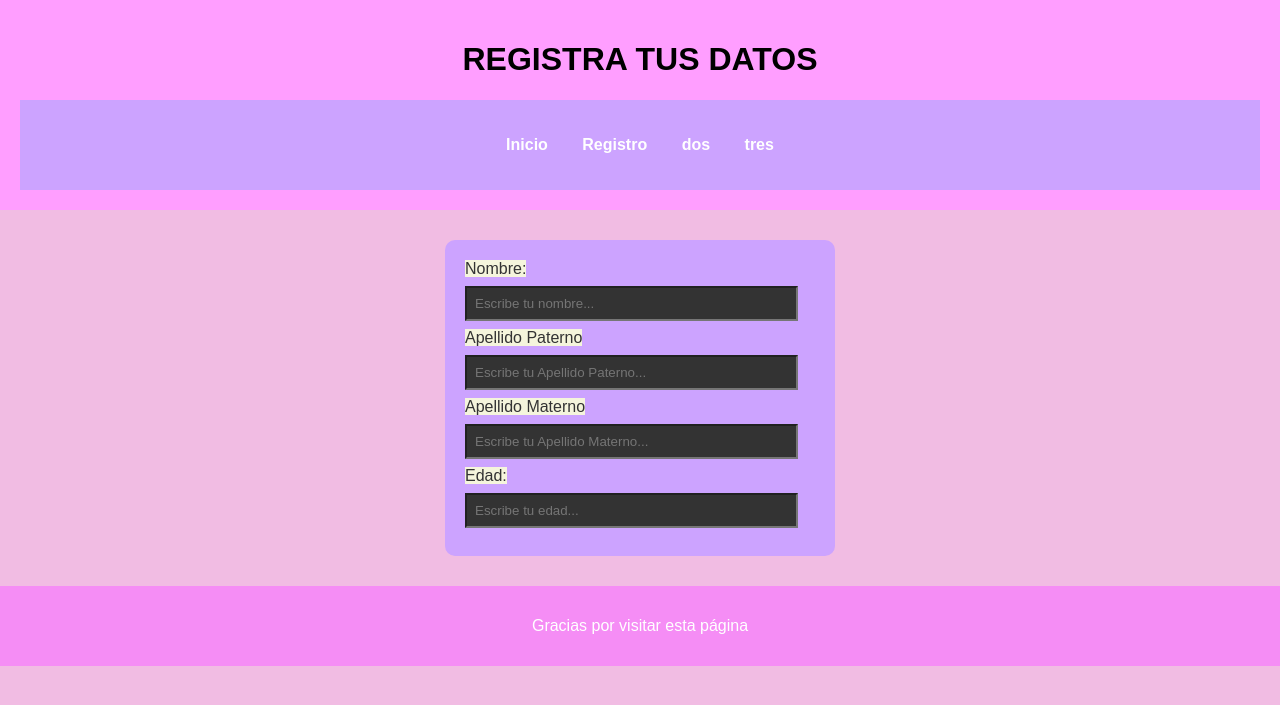
After one commit to srvnnath/NGRS, a Django app: page /registro/ in a window 1280 px wide. The commit adds this page. Shown: the top 705 px of the page. Run offline with Django 5.2, Linux system fonts and the light colour scheme.

Commit message:
Se agrega formulario y otras modificaciones

```diff
--- a/NGRS/urls.py
+++ b/NGRS/urls.py
@@ -21,4 +21,6 @@ from Rangel import views
 urlpatterns = [
     path('admin/', admin.site.urls),
     path('', views.inicio),
+    path('inicio/', views.inicio),
+    path('registro/', views.registro),
 ]
--- a/Rangel/static/Rangel/estilos.css
+++ b/Rangel/static/Rangel/estilos.css
@@ -1,21 +1,21 @@
 body {
     font-family: Arial, sans-serif;
     margin: 0;
-    background-color: #48a6e0;
+    background-color: #f1bce3;
     color: #333;
 }
 
 /* ENCABEZADO */
 header {
-    background-color: rgb(124, 143, 193);
+    background-color: rgb(255, 158, 255);
     color: black;
-    text-align: center;*
+    text-align: center;
     padding: 20px;
 }
 
 /* MENÚ */
 nav {
-    background-color: #7f81f1;
+    background-color: #cca3ff;
     padding: 10px;
 }
 nav ul {
@@ -35,7 +35,7 @@ nav a {
 }
 
 nav a:hover {
-    color: #706aea;
+    color: #f8d5d5;
 }
 
 /* CONTENIDO PRINCIPAL */
@@ -48,7 +48,7 @@ nav a:hover {
 }
 
 .bienvenida h2 {
-    color: rgb(134, 198, 237);
+    color: rgb(212, 153, 212);
 }
 
 .bienvenida p {
@@ -58,8 +58,34 @@ nav a:hover {
 
 /* PIE DE PÁGINA */
 footer {
-    background-color: rgb(128, 208, 233);
+    background-color: rgb(245, 141, 245);
     color: white;
     text-align: center;
     padding: 15px;
 }
+form{
+    background-color: #cca3ff;
+    width: 350px;
+    margin: 30px auto;
+    padding: 20px;
+    border-radius: 10px;
+}
+input, select, textarea{
+    width: 95%;
+    padding: 8px;
+    margin: 8px 0;
+    box-sizing: border-box;
+    background-color: #333;
+}
+button{
+    background-color: #f1bce3;
+    color: #fdfdfd;
+    padding: 10px;
+    border: none;
+    width: 95%;
+    cursor: pointer;
+}
+label{
+    background-color: beige;
+    <button type="submit">Guardar<button>
+}
--- /dev/null
+++ b/Rangel/templates/Rangel/formregistro.html
@@ -0,0 +1,46 @@
+{% load static %}
+<!DOCTYPE html>
+<html lang="es">
+<head>
+    <meta charset="UTF-8">
+    <meta name="viewport" content="width=device-width, initial-scale=1.0">
+    <title>REGISTRO</title>
+
+    <link rel="stylesheet" href="{% static 'Rangel/estilos.css' %}">
+</head>
+
+<body>
+
+    <!-- ENCABEZADO -->
+    <header>
+        <h1>REGISTRA TUS DATOS</h1>
+
+        <!-- MENÚ DE NAVEGACIÓN -->
+        <nav>
+            <ul>
+                <li><a href="Inicio">Inicio</a></li>
+                <li><a href="Registro">Registro</a></li>
+                <li><a href="#">dos</a></li>
+                <li><a href="#">tres</a></li>
+            </ul>
+        </nav>
+    </header>
+<form method="POST">
+    <label>Nombre:</label>
+    <input type="text" name="nombre" placeholder="Escribe tu nombre..." required>
+    <label>Apellido Paterno</label>
+    <input type="text" name="ApellidoP" placeholder="Escribe tu Apellido Paterno..." required>
+    <label>Apellido Materno</label>
+    <input type="text" name="Apellidom" placeholder="Escribe tu Apellido Materno...">
+    <label>Edad:</label>
+    <input type="Number" name="Edad" min="14" max="25" placeholder="Escribe tu edad..." required>
+
+</form>
+
+    <!-- PIE DE PÁGINA -->
+    <footer>
+        <p>Gracias por visitar esta página</p>
+    </footer>
+
+</body>
+</html>
--- a/Rangel/templates/Rangel/inicio.html
+++ b/Rangel/templates/Rangel/inicio.html
@@ -18,8 +18,8 @@
         <!-- MENÚ DE NAVEGACIÓN -->
         <nav>
             <ul>
-                <li><a href="#inicio">Inicio</a></li>
-                <li><a href="#">uno</a></li>
+                <li><a href="/inicio/">Inicio</a></li>
+                <li><a href="/registro/">Registro</a></li>
                 <li><a href="#">dos</a></li>
                 <li><a href="#">tres</a></li>
             </ul>
--- a/Rangel/views.py
+++ b/Rangel/views.py
@@ -2,3 +2,5 @@ from django.shortcuts import render
 
 def inicio(request):
     return render (request, "Rangel/inicio.html")
+def registro(request):
+    return render(request, 'Rangel/formregistro.html')
```
